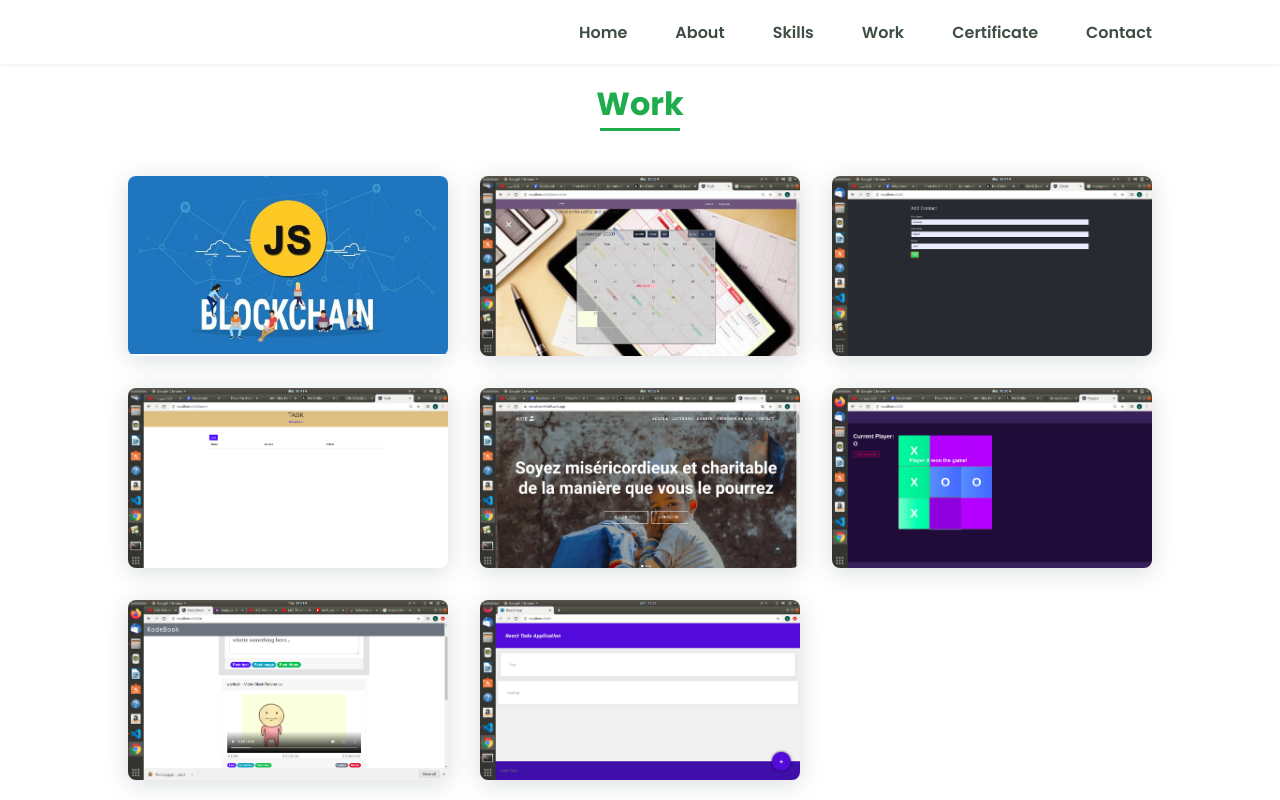
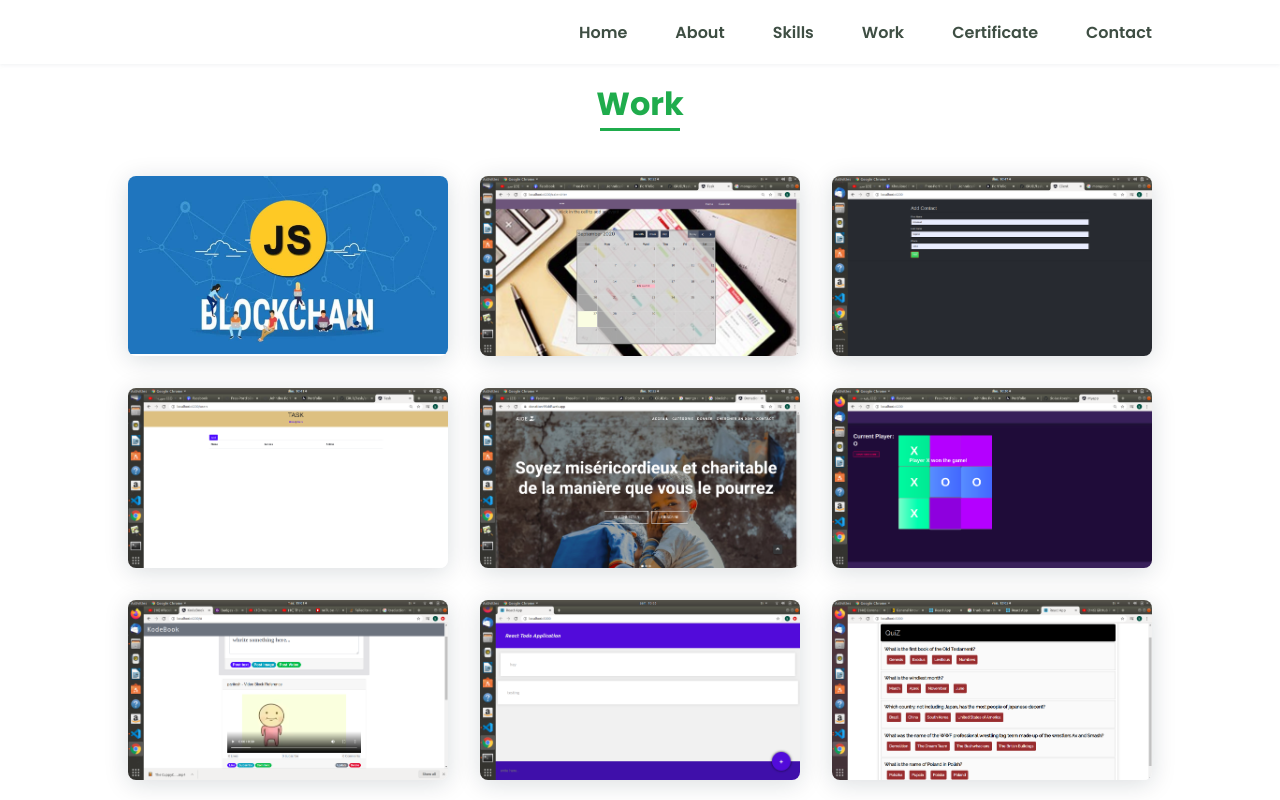
Before and after one commit to khouloud711/Personal_Portfolio, an Angular app in the folder portfolio/: page /work in a window 1280 px wide. Shown: the top 800 px of the page. Built offline with nearby package versions, Linux system fonts and the light colour scheme.

Commit message:
changeees

```diff
--- a/portfolio/src/app/work/work.component.html
+++ b/portfolio/src/app/work/work.component.html
@@ -43,6 +43,11 @@
                       <img src="assets/pic_pr/todo.png" alt="">
                     </a>
                   </div>
+                  <div class="work__img wow fadeInRight"  data-wow-duration="2s" data-wow-delay="1s">
+                    <a href="https://khouloud711.github.io/QuizApp/" target="_blank">
+                      <img src="assets/pic_pr/quiz.png" alt="">
+                    </a>
+                  </div>
               </div>
           </section>
           <br><br>
```
Also changed, not shown: portfolio/src/assets/pic_pr/quiz.png (added).
